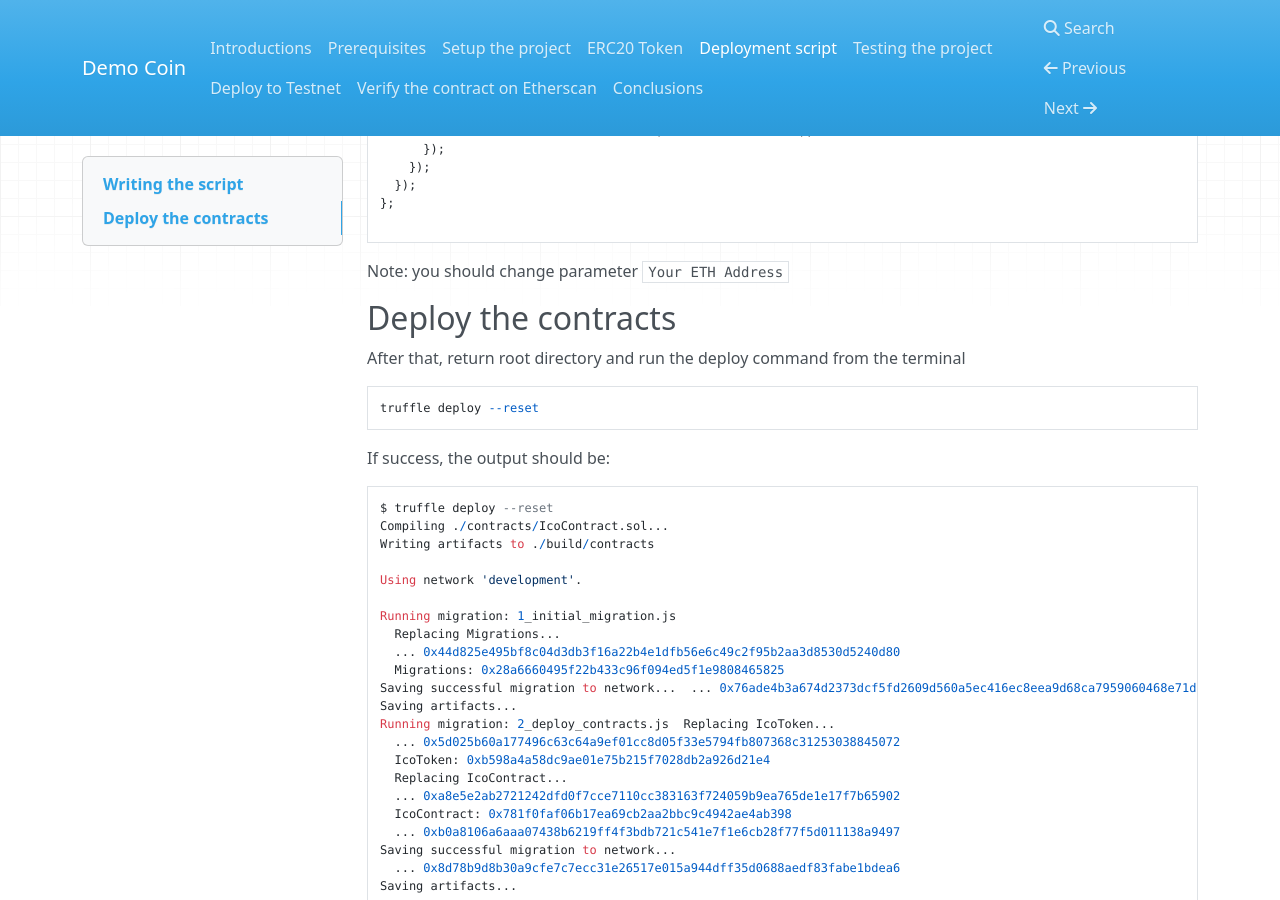
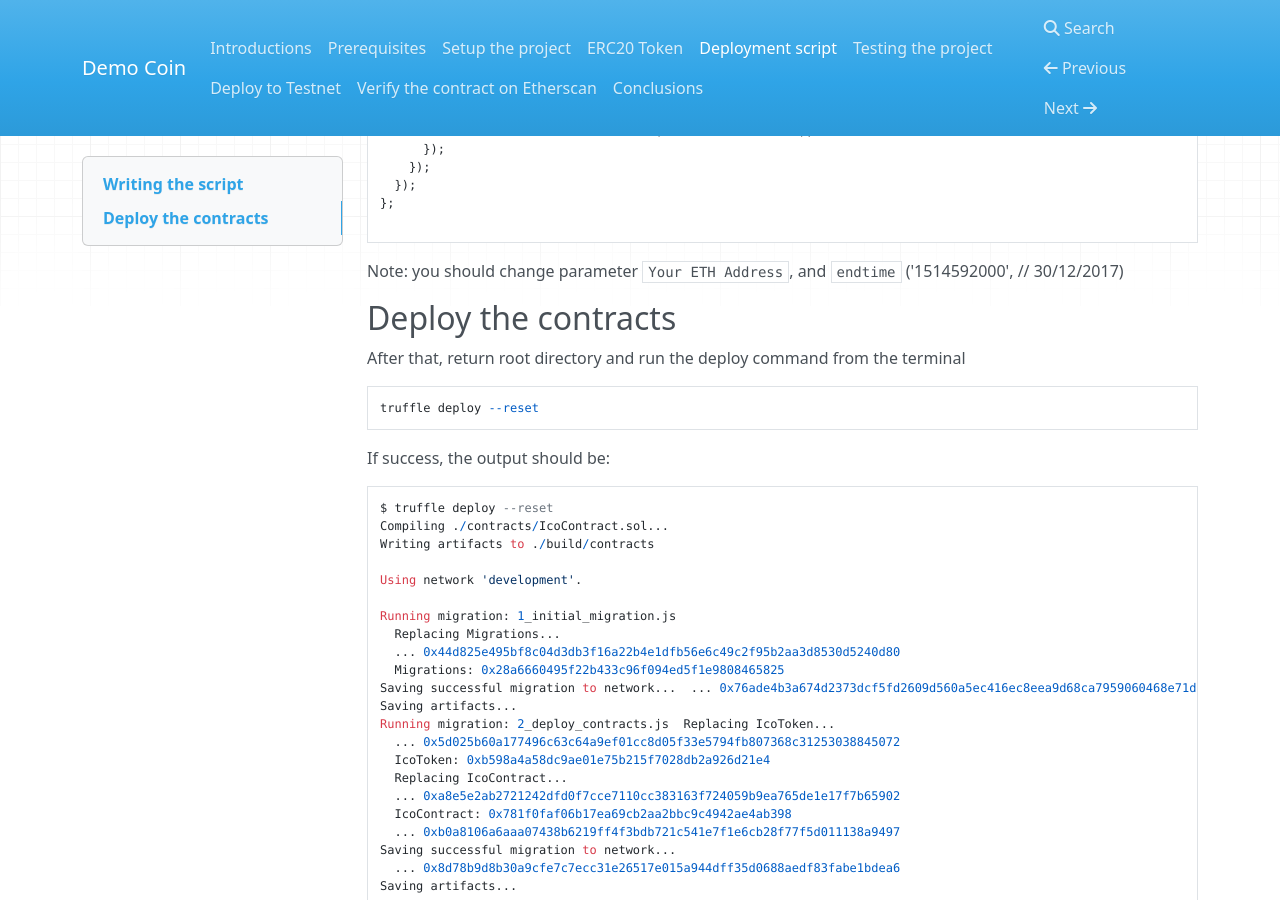
Before and after one commit to thanhson1085/DemoCoin, an MkDocs documentation site: the page built from docs/writing_deploy_script.md, in a window 1280 px wide and 900 px high, scrolled down 633 px. Built offline with MkDocs 1.6.1, drawn with Linux system fonts in a browser that asks for light colours; nearby versions of some CDN libraries; old or Windows-style settings are respelled for this version of MkDocs.

Commit message:
Update writing_deploy_script.md

````diff
--- a/docs/writing_deploy_script.md
+++ b/docs/writing_deploy_script.md
@@ -35,7 +35,7 @@ module.exports = function(deployer) {
 
 ```
 
-Note: you should change parameter `Your ETH Address`
+Note: you should change parameter `Your ETH Address`, and `endtime` ('1514592000', // 30/12/2017)
 
 ## Deploy the contracts
 After that, return root directory and  run the deploy command from the terminal
````
